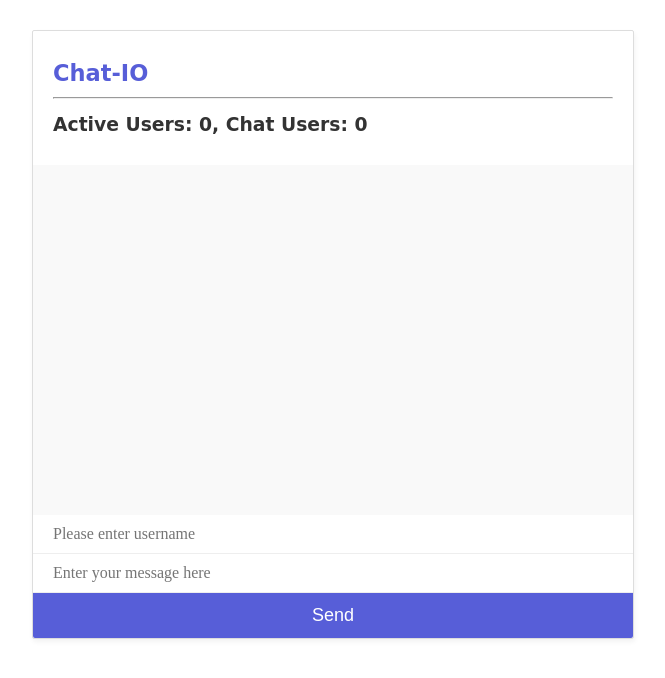
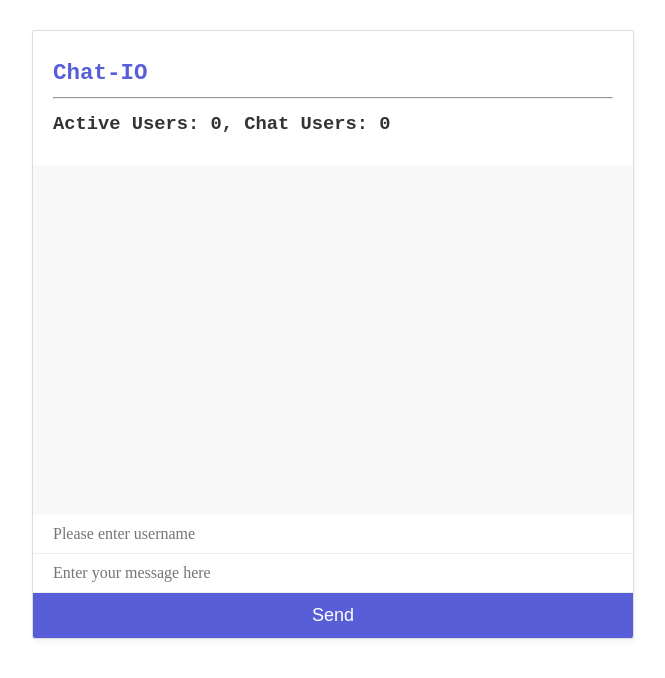
Before and after one commit to anil-bomma/chat-io, a website: page public/index.html in a window 1280 px wide. Shown: the whole page, without its empty margins (307-972 px from the left). Drawn offline with nearby package versions, Linux system fonts and the light colour scheme; no server answers.

Commit message:
updated style

```diff
--- a/public/style.css
+++ b/public/style.css
@@ -1,5 +1,5 @@
 body {
-  font-family: cursive;
+  font-family: monospace;
   font-size: 15px;
 }
 
```
